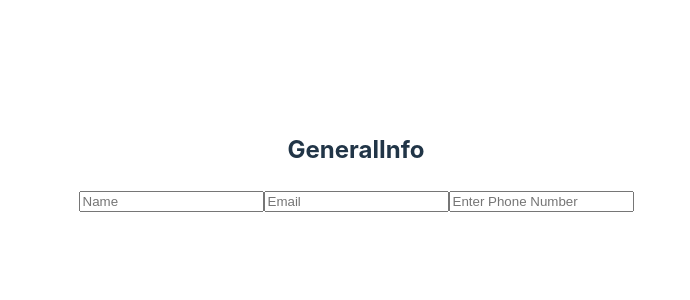
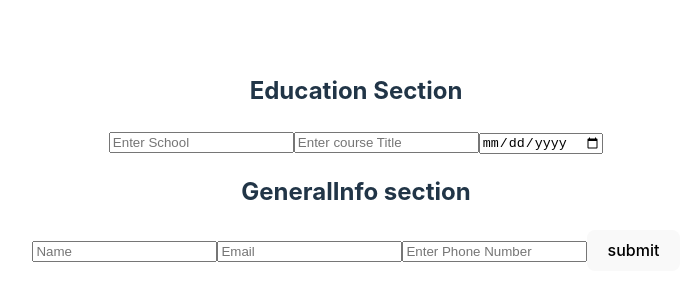
Before and after one commit to nd31pr0/CV_Application, a React (Vite) app in the folder CV_App/: page / in a window 1280 px wide. Shown: the part 238-538 px from the top of the page, without its empty margins (284-974 px from the left). Built offline with nearby package versions, Linux system fonts and the light colour scheme.

Commit message:
write function for Education section

```diff
--- a/CV_App/src/App.jsx
+++ b/CV_App/src/App.jsx
@@ -1,10 +1,13 @@
 import './App.css'
 import GeneralInfo from './components/GeneralInfo'
+import Education from './components/Education.jsx'
 function App() {
   // const [count, setCount] = useState(0)
 
   return (
     <>
+
+      <Education />
       <GeneralInfo />
     </>
   )
--- /dev/null
+++ b/CV_App/src/components/Education.jsx
@@ -0,0 +1,17 @@
+import {useState} from 'react'
+const Education = () => {
+    const [edu, setEdu] = useState({school:"", title:"", date:""})
+    const handleInput = (e) => {
+        const {name, value} = e.target
+        setEdu({...edu, [name]: value})
+    }
+    return (
+        <div>
+            <h2>Education Section</h2>
+            <input type="text" placeholder="Enter School" name="school" onChange={handleInput}/>
+            <input type="text" placeholder="Enter course Title" name="title" onChange={handleInput}/>
+            <input type="date" placeholder="Enter date of study" name="date" onChange={handleInput}/>
+        </div>
+    );
+}
+export default Education;
--- a/CV_App/src/components/GeneralInfo.jsx
+++ b/CV_App/src/components/GeneralInfo.jsx
@@ -9,10 +9,11 @@ const GeneralInfo = () => {
 
     return (
         <div>
-            <h2>GeneralInfo</h2>
+            <h2>GeneralInfo section</h2>
             <input type='text' name='name' placeholder='Name' onchange={handleChange}/>
             <input type='email' name='email' placeholder='Email' onchange={handleChange} />
             <input type='tel' name='phone' placeholder='Enter Phone Number' onchange={handleChange}/>
+            <button type='submit'>submit</button>
         </div>
 
     )
```
